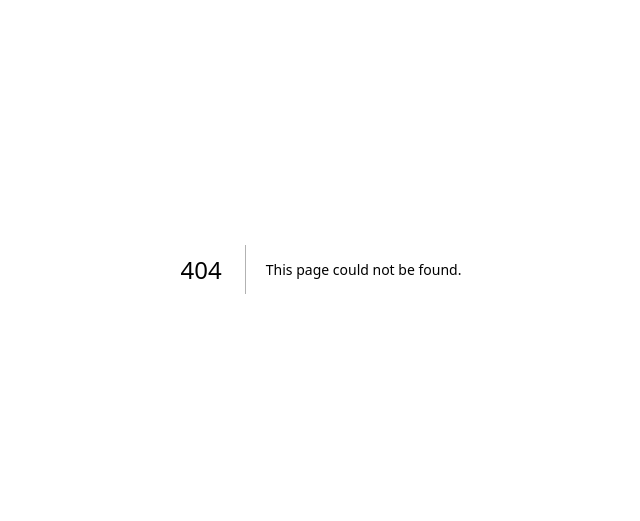
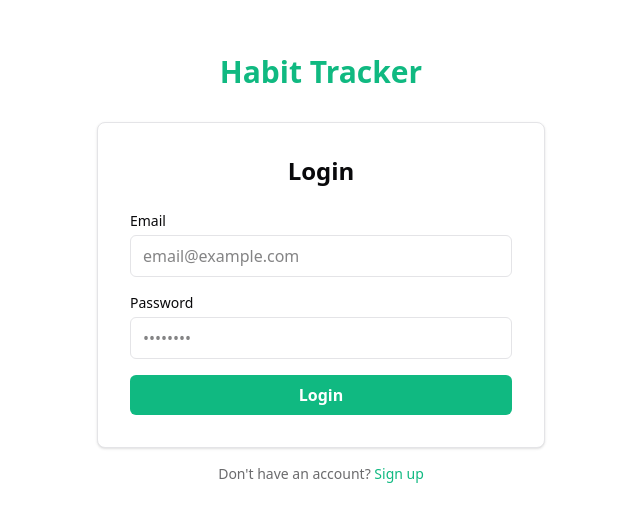
Before and after one commit to Jaymi-01/habit-tracker-pwa, a Next.js app: page /login in a window 1280 px wide. Before the commit this address had no page. Shown: the part 131-652 px from the top of the page, without its empty margins (319-959 px from the left). Built offline with nearby package versions, Linux system fonts and the light colour scheme.

Commit message:
feat: implement login page with auth protection

```diff
--- /dev/null
+++ b/app/login/page.tsx
@@ -0,0 +1,30 @@
+'use client';
+
+import { useEffect } from 'react';
+import { useRouter } from 'next/navigation';
+import { LoginForm } from '@/components/auth/LoginForm';
+import Link from 'next/link';
+
+export default function LoginPage() {
+  const router = useRouter();
+
+  useEffect(() => {
+    const session = localStorage.getItem('habit-tracker-session');
+    if (session && session !== 'null') {
+      router.replace('/dashboard');
+    }
+  }, [router]);
+
+  return (
+    <div className="min-h-screen flex flex-col items-center justify-center p-4 bg-background">
+      <h1 className="text-3xl font-bold text-primary mb-8">Habit Tracker</h1>
+      <LoginForm />
+      <p className="mt-4 text-sm text-foreground/60">
+        Don't have an account?{' '}
+        <Link href="/signup" className="text-primary hover:underline">
+          Sign up
+        </Link>
+      </p>
+    </div>
+  );
+}
```
